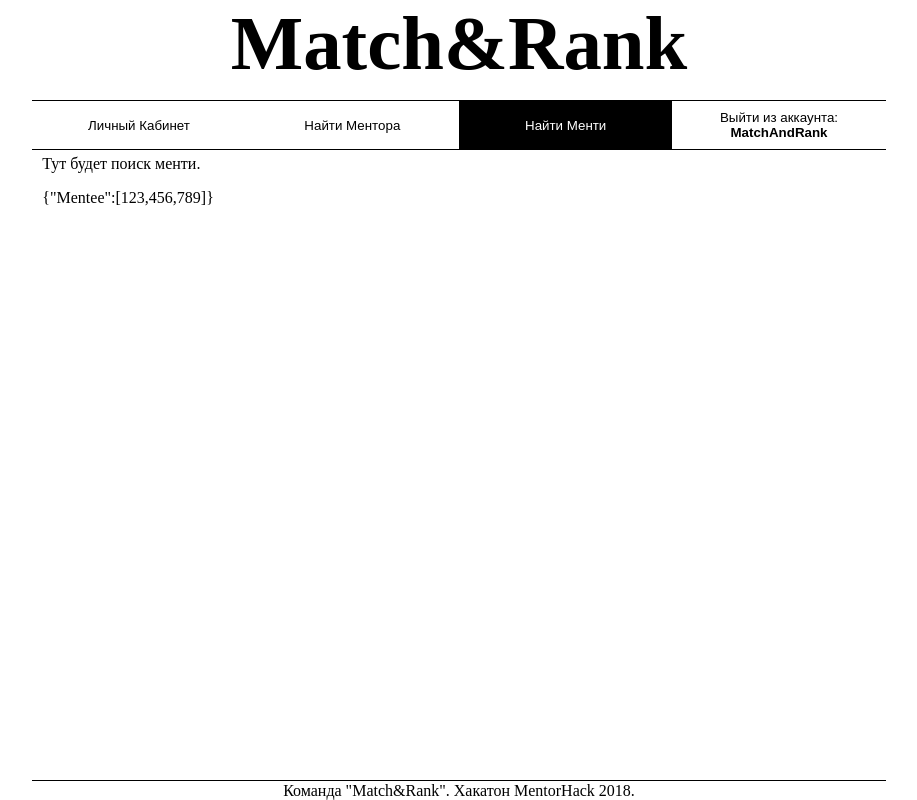
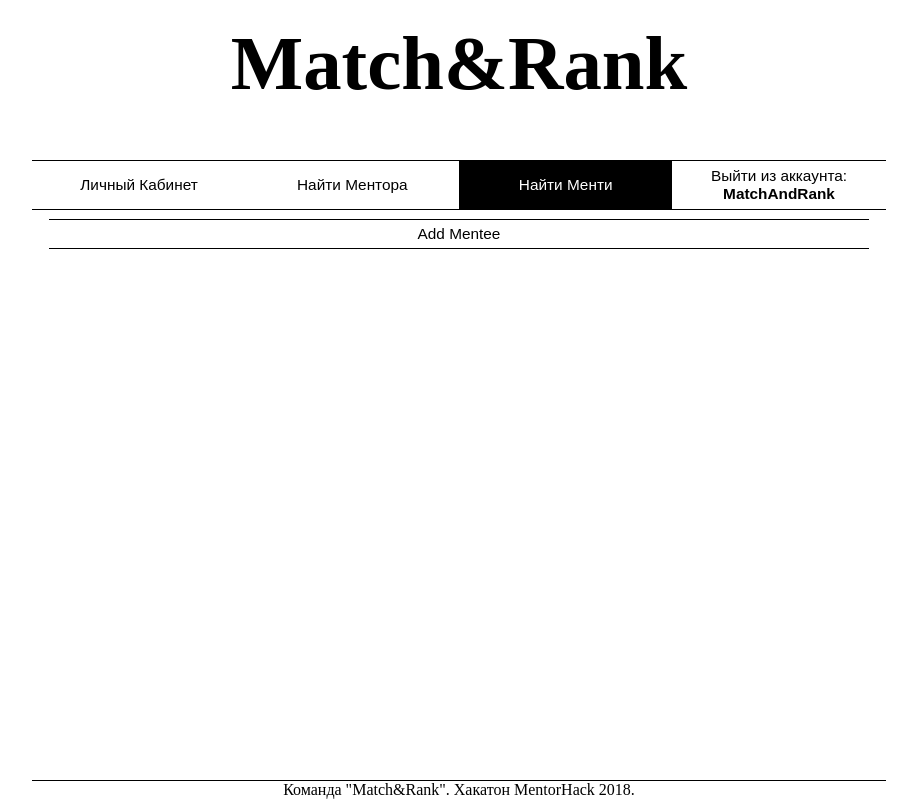
Before and after one commit to Dimography/MatchAndRank, a Django app: page /MatchAndRank/FindMentee/ in a window 1280 px wide. Shown: the whole page, without its empty margins (181-1098 px from the left). Run offline with Django 3.2, Linux system fonts and the light colour scheme; a user stored in the database is signed in; some libraries are stand-ins or nearby versions.

Commit message:
Добавлены шаблоны для вывода менторов/менти на их страницах.

```diff
--- a/UI/MentorHack/MatchAndRank/views.py
+++ b/UI/MentorHack/MatchAndRank/views.py
@@ -30,6 +30,8 @@ def findMentee(request):
 
 
 def ajax_FindMentor(request):
+    id = request.user.get_username()
+
     data = {
         'Mentor': [
             123,
@@ -42,6 +44,8 @@ def ajax_FindMentor(request):
 
 
 def ajax_FindMentee(request):
+    id = request.user.get_username()
+
     data = {
         'Mentee': [
             123,
@@ -55,6 +59,8 @@ def ajax_FindMentee(request):
 
 # Sending data to web-page
 def ajax_GetUserData(request):
+    id = request.user.get_username()
+
     data = {
         'fields': {
             'must': [
--- a/UI/MentorHack/templates/GenericBase.html
+++ b/UI/MentorHack/templates/GenericBase.html
@@ -37,7 +37,7 @@
             display: grid;
             min-height: 100vh;
             grid-template-columns: 1fr 1fr 1fr 1fr 1fr 1fr;
-            grid-template-rows: 100px 50px 1fr 20px;
+            grid-template-rows: 160px 50px 1fr 20px;
             margin: 0 0;
         }
 
@@ -69,7 +69,7 @@
         div.main {
             grid-row: 3;
             grid-column: 2 / 6;
-            padding: 5px 10px;
+            padding: 1% 2%;
         }
 
         div.footer {
@@ -86,18 +86,20 @@
             text-align: center;
             border: solid black;
             border-width: 1px 0 1px 0;
+            font-size: 1.2vw;
         }
 
         .headerOuter {
+            margin-top: 20px;
             text-align: center;
-            display: table;
             height: 100%;
             width: 100%;
         }
 
-        .headerInner {
-            display: table-cell;
-            vertical-align: middle;
+        .footerOuter {
+            text-align: center;
+            height: 100%;
+            width: 100%;
         }
 
         #title {
@@ -116,9 +118,7 @@
 
 <div class="header">
     <div class="headerOuter">
-        <div id="headerInner">
-            <a href="/" id="title">Match&Rank</a>
-        </div>
+        <a href="/" id="title">Match&Rank</a>
     </div>
     {% block header %}
     {% endblock %}
@@ -147,8 +147,8 @@
 </div>
 
 <div class="footer">
-    <div class="headerOuter">
-        <div class="headerInner">Команда "Match&Rank". Хакатон MentorHack 2018.</div>
+    <div class="footerOuter">
+        Команда "Match&Rank". Хакатон MentorHack 2018.
     </div>
     {% block footer %}
     {% endblock %}
--- a/UI/MentorHack/templates/MatchAndRank/FindMentee.html
+++ b/UI/MentorHack/templates/MatchAndRank/FindMentee.html
@@ -12,8 +12,43 @@
                 success: function (result) {
                     var json = JSON.stringify(result);
 
-                    $("#Results").append("<p>" + json + "</p>");
+                    {# $("#Results").append("<p>" + json + "</p>"); #}
                 }
+            });
+
+            var menteePageId = 1;
+
+            $("#addMentee").click(function () {
+                var div = $("<div></div>");
+                div.id = menteePageId;
+
+                if (menteePageId % 2 == 1) {
+                    div.addClass("dataBlock Left");
+                } else {
+                    div.addClass("dataBlock Right");
+                }
+
+                div.click(function () {
+                    var noChosen = true;
+
+                    if (document.getElementsByClassName("Chosen").length > 0) {
+                        noChosen = false;
+                    }
+
+                    if (noChosen) {
+                        if (!div.hasClass("Chosen")) {
+                            div.addClass("Chosen");
+                        }
+                    } else {
+                        if (div.hasClass("Chosen")) {
+                            div.removeClass("Chosen");
+                        }
+                    }
+                });
+
+                $("#Results").append(div);
+
+                menteePageId++;
             });
         });
     </script>
@@ -25,15 +60,35 @@
             filter: invert(100%);
             border: solid white;
         }
+
+        .dataBlock {
+            border: 1px solid black;
+            width: 47%;
+            height: 200px;
+            margin: 1%;
+            display: inline-block;
+            background-color: white;
+        }
+
+        .Left {
+            float: left;
+        }
+
+        .Right {
+            float: right;
+        }
+
+        .Chosen {
+            background-color: green;
+        }
     </style>
 {% endblock %}
 
 {% block header %}{% endblock %}
 
 {% block main %}
-    Тут будет поиск менти.
-
-    <div id="Form"></div>
+    <button id="addMentee" style="height: 30px">Add Mentee</button>
+    <br>
 
     <div id="Results"></div>
 {% endblock %}
```
Also changed, not shown: UI/MentorHack/templates/MatchAndRank/FindMentor.html (+59 -4 lines), UI/MentorHack/db.sqlite3.
